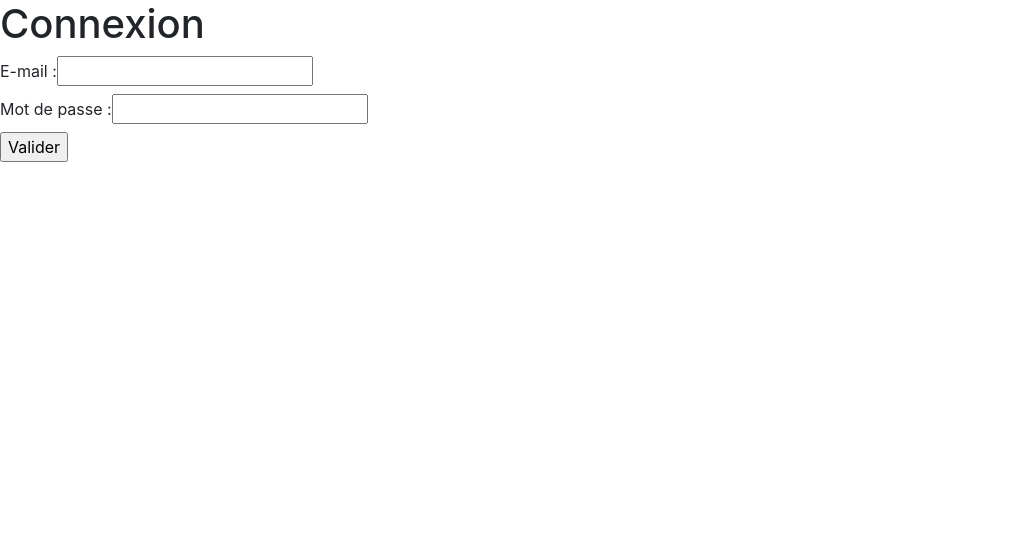
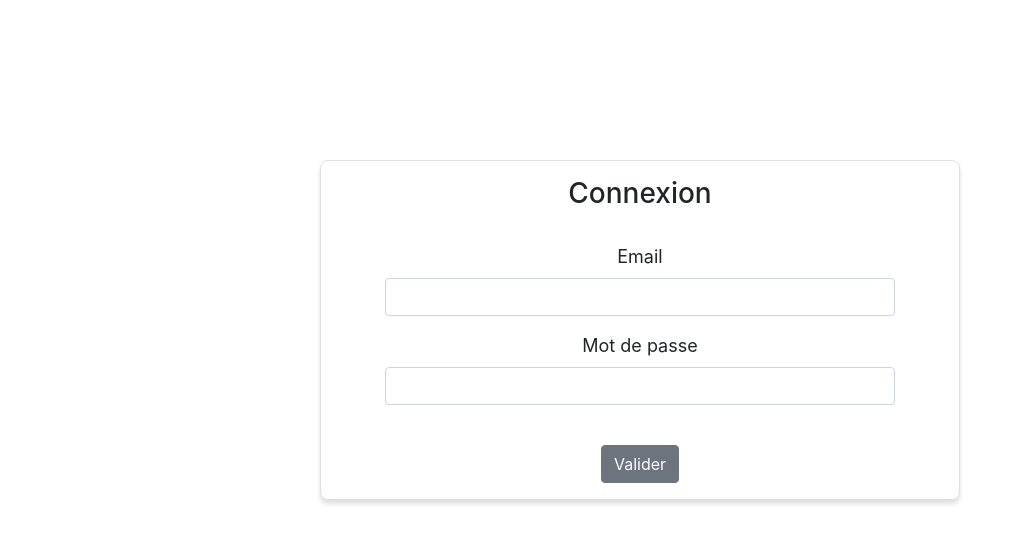
Before and after one commit to emilie-anglade/projectLab, a React (Create React App) app: page /signin in a window 1280 px wide. Shown: the top 544 px of the page, without its empty margins (0-1024 px from the left). Built offline with nearby package versions, Linux system fonts and the light colour scheme.

Commit message:
css home, sign in

```diff
--- a/src/components/Home.js
+++ b/src/components/Home.js
@@ -1,13 +1,52 @@
 import React from 'react';
 import { BrowserRouter as Router, Link } from "react-router-dom";
+import { Button } from "reactstrap";
 
 const Home = () => {
+
+  const link = {
+    textDecoration: "none",
+    color: "white",
+  }
+
+  const home = {
+    textAlign: "center",
+    marginLeft: "auto",
+    marginRight: "auto",
+    marginTop: "12em",
+    width: "70%",
+    border: "1px solid rgba(0,0,0,.125)",
+    "border-radius": "0.5em",
+    "box-shadow": "0px 4px 4px rgba(0,0,0,.125)"
+  }
+
+  const title = {
+    fontSize: "72px",
+    marginTop: "1em",
+  }
+
+  const buttonHome = {
+    marginTop: "4em",
+    marginBottom: "4em",
+    width: "16em"
+  }
+
+  const flex = {
+    display: "flex",
+    "flex-wrap": "wrap",
+    "justify-content": "space-evenly"
+  }
+
   return (
-    <div>
-      <h1>Welcome to ProjectLab</h1>
-      <section>
-      <button><Link to="/signup">Inscription</Link></button>
-      <button><Link to="/signin">Connexion</Link></button>
+    <div style={home}>
+      <h1 style={title}>Welcome to ProjectLab</h1>
+      <section style={flex}>
+      <Link style={link} to="/signup">
+       <Button style={buttonHome}>Inscription</Button>
+      </Link>
+      <Link style={link} to="/signin">
+        <Button style={buttonHome}>Connexion</Button>
+      </Link>
       </section>
     </div>
   )
--- a/src/components/SignIn.js
+++ b/src/components/SignIn.js
@@ -1,5 +1,6 @@
 import React from 'react';
 import { withRouter } from "react-router-dom";
+import { Col, Row, Button, Form, FormGroup, Label, Input } from 'reactstrap';
 
 class SignIn extends React.Component {
   constructor(props) {
@@ -10,56 +11,69 @@ class SignIn extends React.Component {
     }
   }
 
-  handleInputChange = (event) => {
-    const target = event.target;
-    const value = target.value;
-    const name = target.name;
-
-    this.setState({
-      [name]: value
-    });
-  };
-
   submitForm = (e) => {
     e.preventDefault();
     console.log(this.state);
     this.props.history.push('/profile');
   };
+render() {
 
-  render() {
-    return (
-      <div>
-        <h1>Connexion</h1>
-        <form onSubmit={this.submitForm}>
-          <label htmlFor="email">
-            E-mail :
-            <input
-              id="email"
-              name="email"
-              type="email"
-              required
-              checked={this.state.email}
-              onChange={this.handleInputChange} />
-          </label>
-          <br />
-          <label htmlFor="password">
-            Mot de passe :
-            <input
-              id="password"
-              name="password"
-              type="password"
-              minLength="6"
-              required
-              checked={this.state.password}
-              onChange={this.handleInputChange} />
-          </label>
-          <br />
-          <input type="submit" value="Valider"/>
-        </form>
-      </div>
+  const form = {
+    "margin-left": "auto",
+    "margin-right": "auto",
+    "margin-top": "10em",
+    "text-align": "center",
+    width: "50%",
+    border: "1px solid rgba(0,0,0,.125)",
+    "border-radius": "0.5em",
+    "box-shadow": "0px 4px 4px rgba(0,0,0,.125)"
+  }
 
-    )
+  const formContainer = {
+    "margin-left": "auto",
+    "margin-right": "auto",
+    "margin-top": "1em",
+    "margin-bottom": "1em",
+    width: "80%",
+    height: "80%"
   }
-}
+
+  const sizeText = {
+    "font-size": "18px"
+  }
+
+return (
+  <Form style={form} onSubmit={this.submitForm}>
+    <div style={formContainer}>
+    <h3>Connexion</h3>
+    <br/>
+    <Row form>
+      <Col>
+      <FormGroup>
+      <Label for="email" style={sizeText}>Email</Label>
+      <Input
+        type="email"
+        name="email"
+        id="email"
+        required
+      />
+    </FormGroup>
+    <FormGroup>
+      <Label for="password" style={sizeText}>Mot de passe</Label>
+      <Input
+        type="password"
+        name="password" id="password"
+        minLength="6"
+        required
+      />
+    </FormGroup>
+      </Col>
+    </Row>
+        <br/>
+    <Button>Valider</Button>
+    </div>
+  </Form>
+);
+}}
 
 export default withRouter(SignIn);
```
Also changed, not shown: 1 other file (tests, documents, lock files or other folders).
